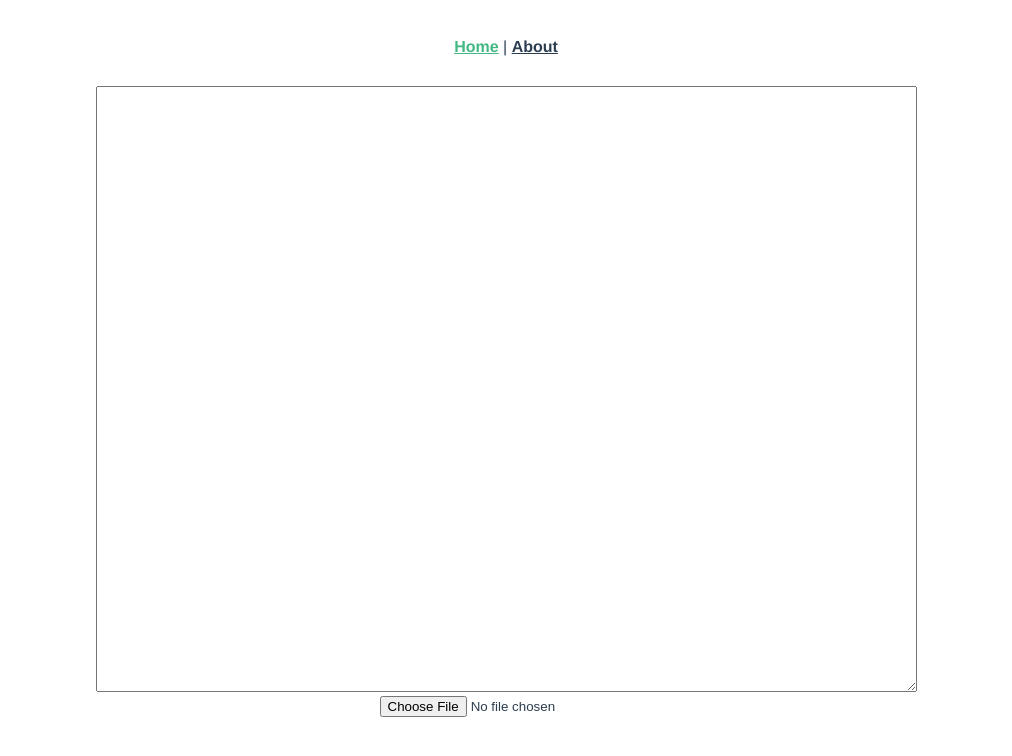
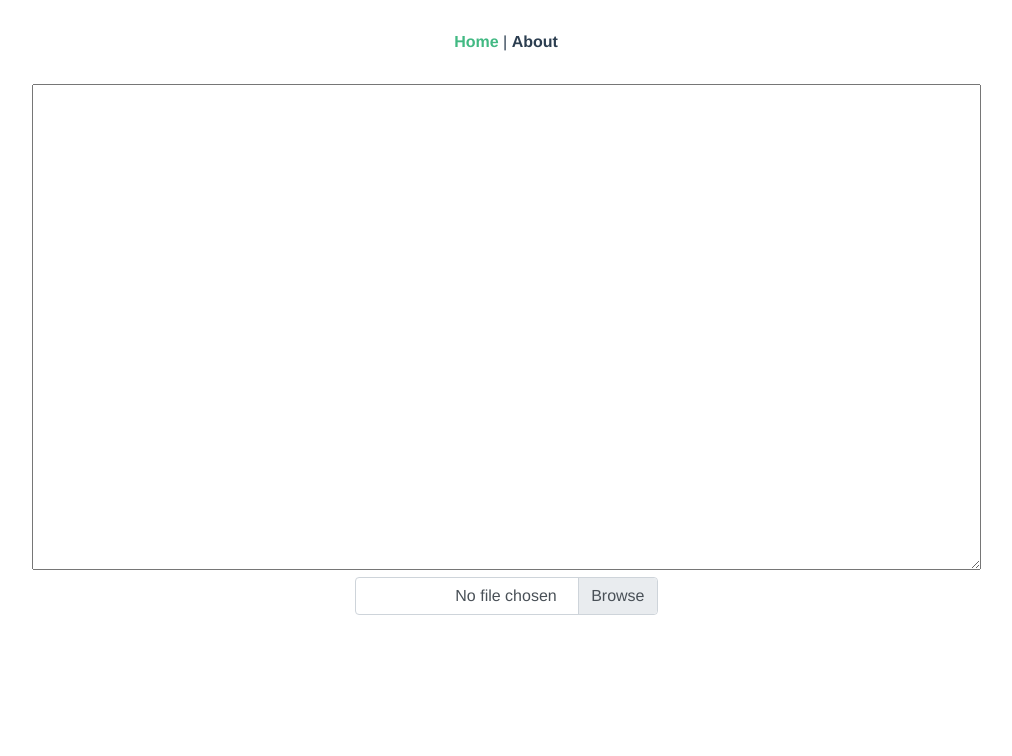
Before and after one commit to euan-forrester/save-file-converter, a Vue app in the folder frontend/: page /#/ in a window 1280 px wide. Shown: the top 756 px of the page, without its empty margins (134-1146 px from the left). Built offline with nearby package versions, Linux system fonts and the light colour scheme.

Commit message:
Add in bootstrap-vue

```diff
--- a/frontend/package.json
+++ b/frontend/package.json
@@ -11,10 +11,12 @@
     "deploy:cleanup": "vue-cli-service s3-deploy-cleanup"
   },
   "dependencies": {
+    "bootstrap": "^4.6.0",
+    "bootstrap-vue": "^2.21.2",
     "core-js": "^3.6.5",
     "crc-32": "^1.2.0",
     "pako": "^2.0.3",
-    "vue": "^2.6.11",
+    "vue": "^2.6.12",
     "vue-cli-plugin-s3-deploy": "^3.0.0",
     "vue-router": "^3.2.0",
     "vuex": "^3.4.0"
--- a/frontend/src/components/ConvertRetron5.vue
+++ b/frontend/src/components/ConvertRetron5.vue
@@ -1,6 +1,6 @@
 <template>
   <div class="hello">
-    <textarea rows="40" cols="100" v-model="text"></textarea>
+    <textarea rows="20" cols="100" v-model="text"></textarea>
     <br>
     <file-reader @load="readRetron5SaveData($event)"></file-reader>
   </div>
--- a/frontend/src/components/FileReader.vue
+++ b/frontend/src/components/FileReader.vue
@@ -1,13 +1,13 @@
 <template>
   <label class="text-reader">
-    <input type="file" @change="loadTextFromFile">
+    <b-form-file @change="loadFile"/>
   </label>
 </template>
 
 <script>
 export default {
   methods: {
-    loadTextFromFile(ev) {
+    loadFile(ev) {
       const file = ev.target.files[0];
       const reader = new FileReader();
 
--- a/frontend/src/main.js
+++ b/frontend/src/main.js
@@ -1,4 +1,5 @@
 import Vue from 'vue';
+import './plugins/bootstrap-vue';
 import App from './App.vue';
 import router from './router';
 import store from './store';
```
Also changed, not shown: frontend/src/plugins/bootstrap-vue.js (added, +27 -0 lines), 1 other file (tests, documents, lock files or other folders).
